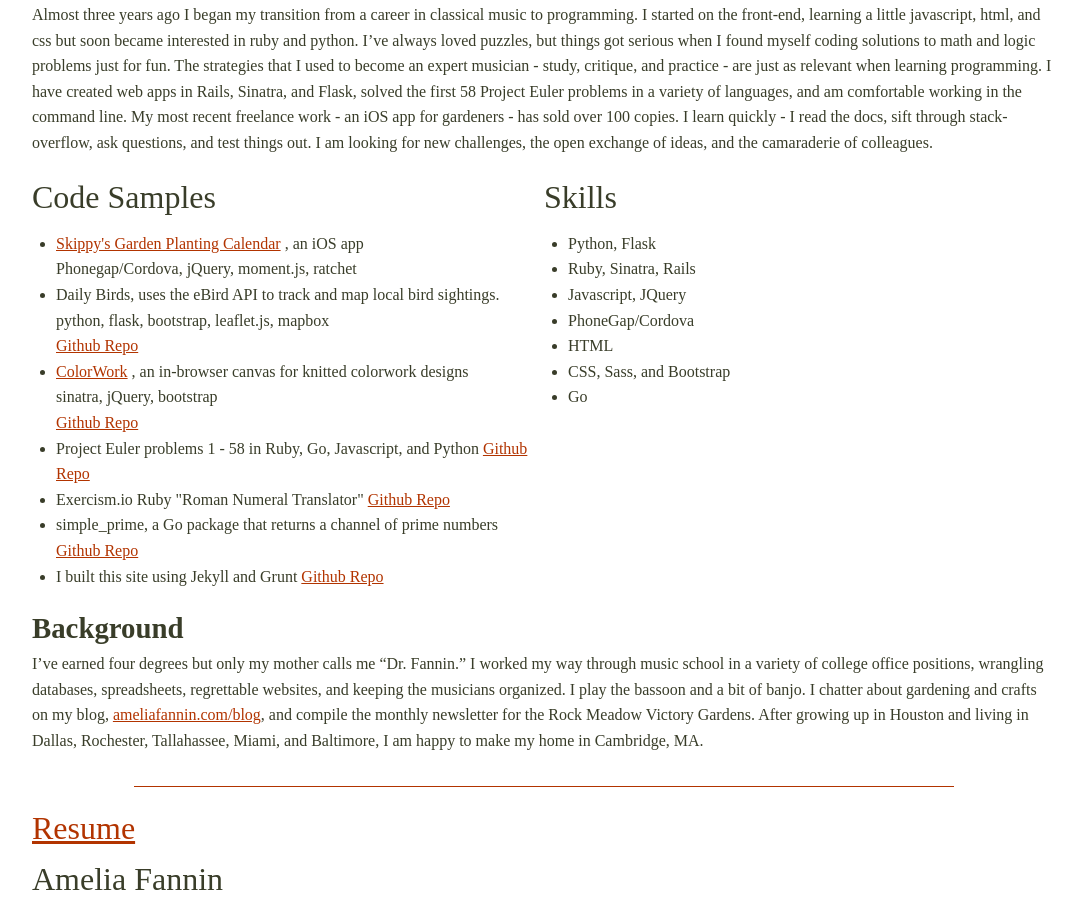
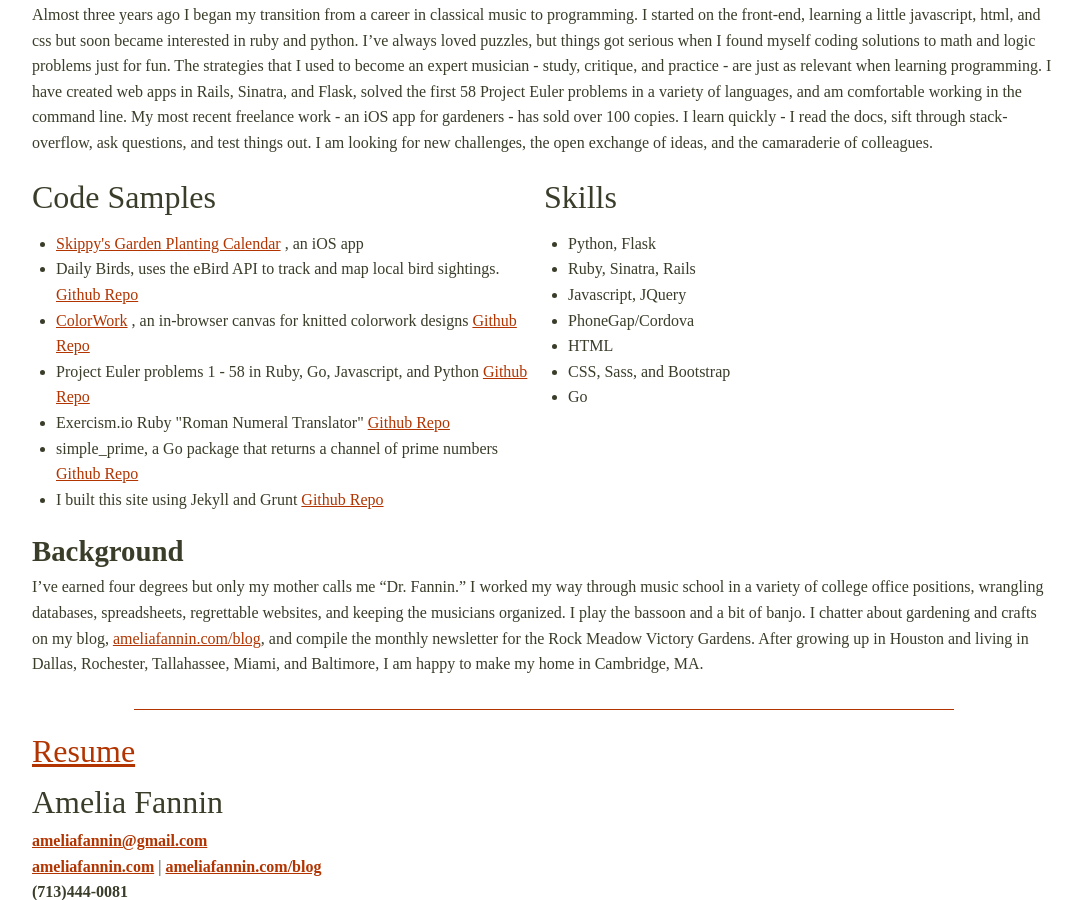
Before and after one commit to AmeliaFannin/AmeliaFannin.github.io, a Jekyll site: the page built from index.md, in a window 1280 px wide and 900 px high, scrolled down 960 px. Shown: the whole window, without its empty margins (96-1178 px from the left). Built offline with Jekyll 4.4.1, drawn with Linux system fonts in a browser that asks for light colours.

Commit message:
removed languages for projects

```diff
--- a/index.md
+++ b/index.md
@@ -10,21 +10,20 @@ layout: index
   <ul>
     <li>
       <a href="https://itunes.apple.com/us/app/skippys-garden-full-season/id970091991?mt=8" target="_blank">Skippy's Garden Planting Calendar</a>
-      , an iOS app<br>
-      Phonegap/Cordova, jQuery, moment.js, ratchet
+      , an iOS app
     </li>
     <li>
-      Daily Birds, uses the eBird API to track and map local bird sightings.<br>
-      python, flask, bootstrap, leaflet.js, mapbox<br>
+      Daily Birds, uses the eBird API to track and map local bird sightings.
       <a href="https://github.com/AmeliaFannin/Daily_Birds" target="_blank">
         Github Repo
       </a>
     </li>
     <li>
       <a href="https://salty-gorge-2567.herokuapp.com/grid.html" target="_back">ColorWork</a>
-      , an in-browser canvas for knitted colorwork designs<br>
-      sinatra, jQuery, bootstrap<br>
-      <a href="https://github.com/AmeliaFannin/colorwork" target="_blank">Github Repo</a>
+      , an in-browser canvas for knitted colorwork designs
+      <a href="https://github.com/AmeliaFannin/colorwork" target="_blank">
+        Github Repo
+      </a>
     </li>
     <li>
       Project Euler problems 1 - 58 in Ruby, Go, Javascript, and Python
```
Also changed, not shown: 1 other file.
